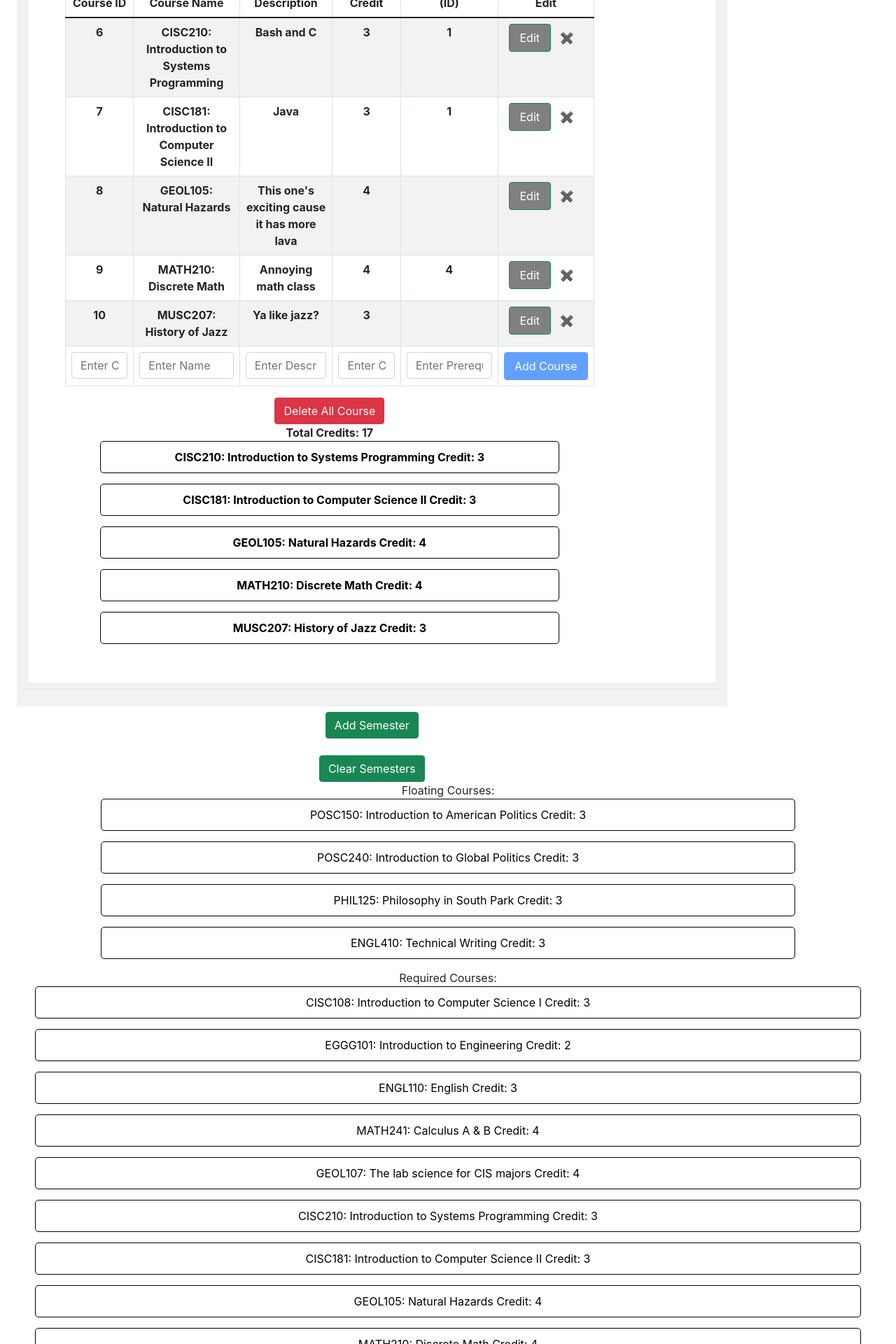
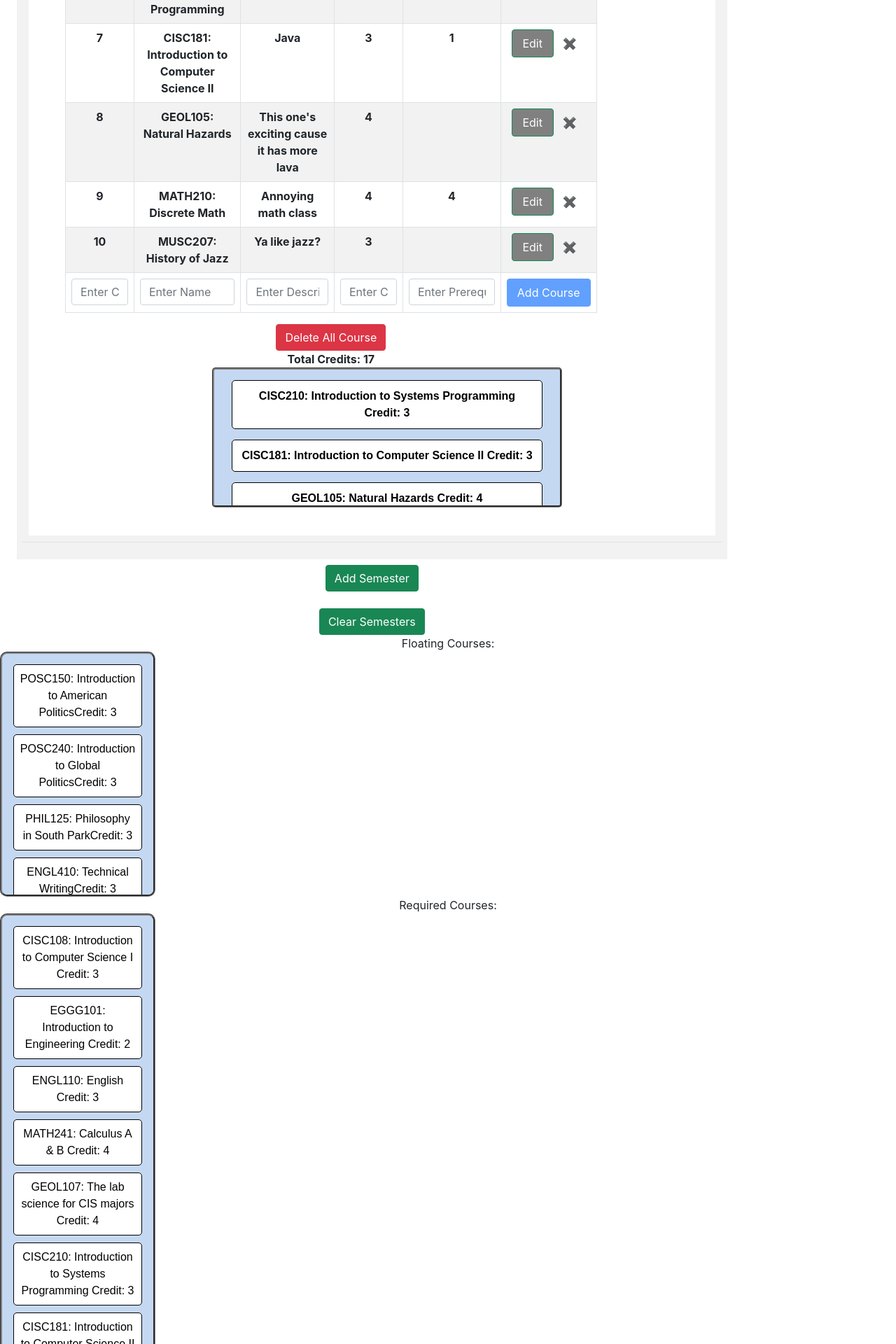
Before and after one commit to UD-CISC275-S22/cis-scheduler-team24, a React (Create React App) app: page / in a window 1280 px wide. Shown: the part 1823-3743 px from the top of the page at 70% size. Built offline with nearby package versions, Linux system fonts and the light colour scheme.

Commit message:
added box for all courses list

```diff
--- a/src/components/listCourses.tsx
+++ b/src/components/listCourses.tsx
@@ -44,7 +44,7 @@ export function ListCourses({ semesterCourses }: Courses): JSX.Element {
         draggableStyle: DraggingStyle | NotDraggingStyle | undefined
     ) => ({
         padding: 10,
-        margin: "0 50px 15px 50px",
+        margin: "0 10px 15px 10px",
         background: isDragging ? "green" : "white",
         color: isDragging ? "white" : "black",
         border: "1px solid black",
@@ -206,7 +206,7 @@ export function ListCourses({ semesterCourses }: Courses): JSX.Element {
             <Container>
                 <div>Total Credits: {Credits}</div>
             </Container>
-            <div className="scrollbox">
+            <div className="coursesbox">
                 <DragDropContext onDragEnd={onDragEnd}>
                     <Droppable droppableId="courses">
                         {(Provided) => (
--- a/src/components/listPlans.tsx
+++ b/src/components/listPlans.tsx
@@ -19,7 +19,7 @@ export function ListPlans({
     setPlanName: (id: number, name: string) => void;
 }): JSX.Element {
     return (
-        <div>
+        <div style={{ overflow: "auto" }}>
             <Tab.Container defaultActiveKey={plans[0].id}>
                 <Nav variant="tabs">
                     {plans.map((plan: Plan) => (
--- a/src/components/viewFloatingCourses.tsx
+++ b/src/components/viewFloatingCourses.tsx
@@ -1,5 +1,4 @@
 import React from "react";
-import { Container } from "react-bootstrap";
 import { Course } from "../interfaces/course";
 
 import {
@@ -32,8 +31,8 @@ export function ViewFloatingCourses({
         isDragging: boolean,
         draggableStyle: DraggingStyle | NotDraggingStyle | undefined
     ) => ({
-        padding: 10,
-        margin: "0 50px 15px 50px",
+        padding: 8,
+        margin: "0 1px 10px 1px",
         background: isDragging ? "#4a2975" : "white",
         color: isDragging ? "white" : "black",
         border: "1px solid black",
@@ -42,7 +41,7 @@ export function ViewFloatingCourses({
         ...draggableStyle
     });
     return (
-        <Container>
+        <div className="floating">
             <DragDropContext onDragEnd={onDragEnd}>
                 <Droppable droppableId="courses">
                     {(Provided) => (
@@ -71,8 +70,7 @@ export function ViewFloatingCourses({
                                                 key={index}
                                             >
                                                 {course.name}
-                                                {"                        "}
-                                                {"       Credit: "}
+                                                {"Credit: "}
                                                 {course.credits}
                                             </div>
                                         )}
@@ -86,6 +84,6 @@ export function ViewFloatingCourses({
                     )}
                 </Droppable>
             </DragDropContext>
-        </Container>
+        </div>
     );
 }
--- a/src/components/viewRequirements.tsx
+++ b/src/components/viewRequirements.tsx
@@ -30,8 +30,8 @@ export function ViewRequirements({
         isDragging: boolean,
         draggableStyle: DraggingStyle | NotDraggingStyle | undefined
     ) => ({
-        padding: 10,
-        margin: "0 50px 15px 50px",
+        padding: 8,
+        margin: "0 1px 10px 1px",
         background: isDragging ? "#4a2975" : "white",
         color: isDragging ? "white" : "black",
         border: "1px solid black",
@@ -40,7 +40,7 @@ export function ViewRequirements({
         ...draggableStyle
     });
     return (
-        <div>
+        <div className="required">
             <DragDropContext onDragEnd={onDragEnd}>
                 <Droppable droppableId="requirements">
                     {(Provided) => (
```
